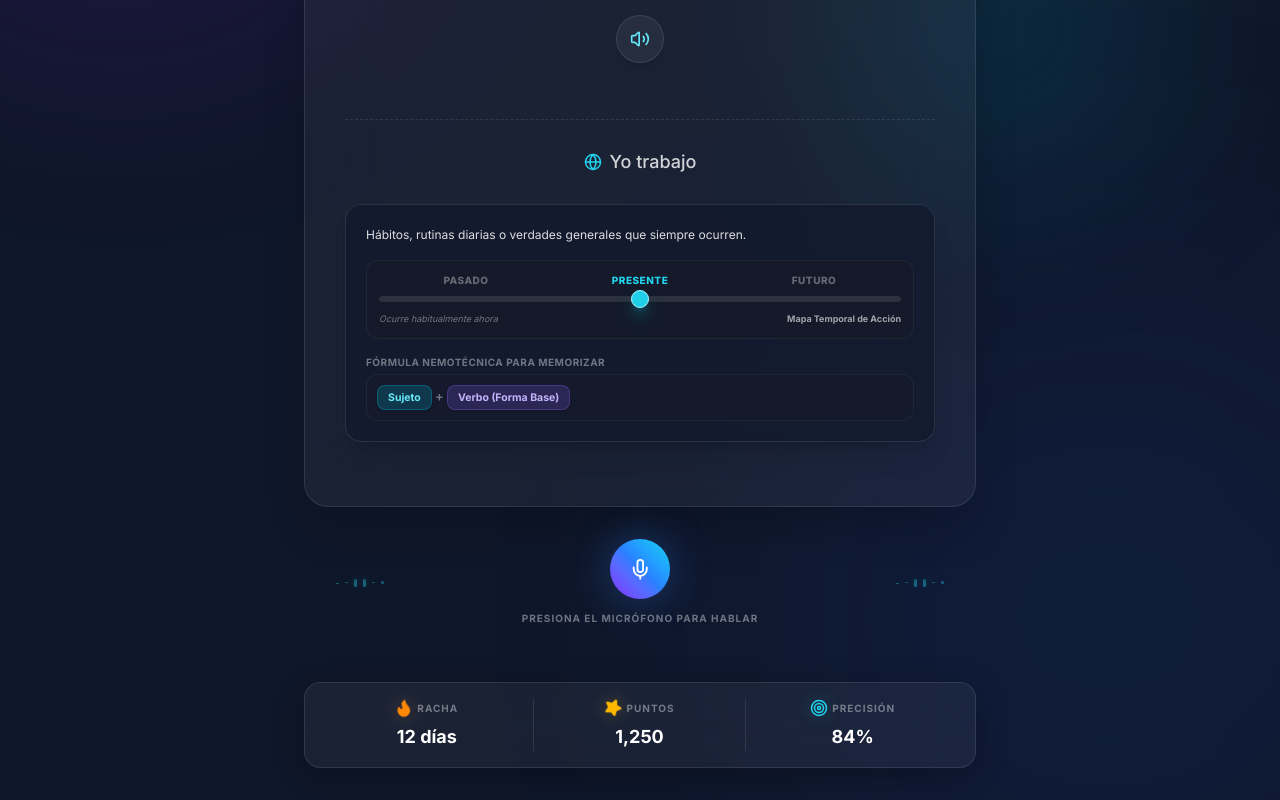
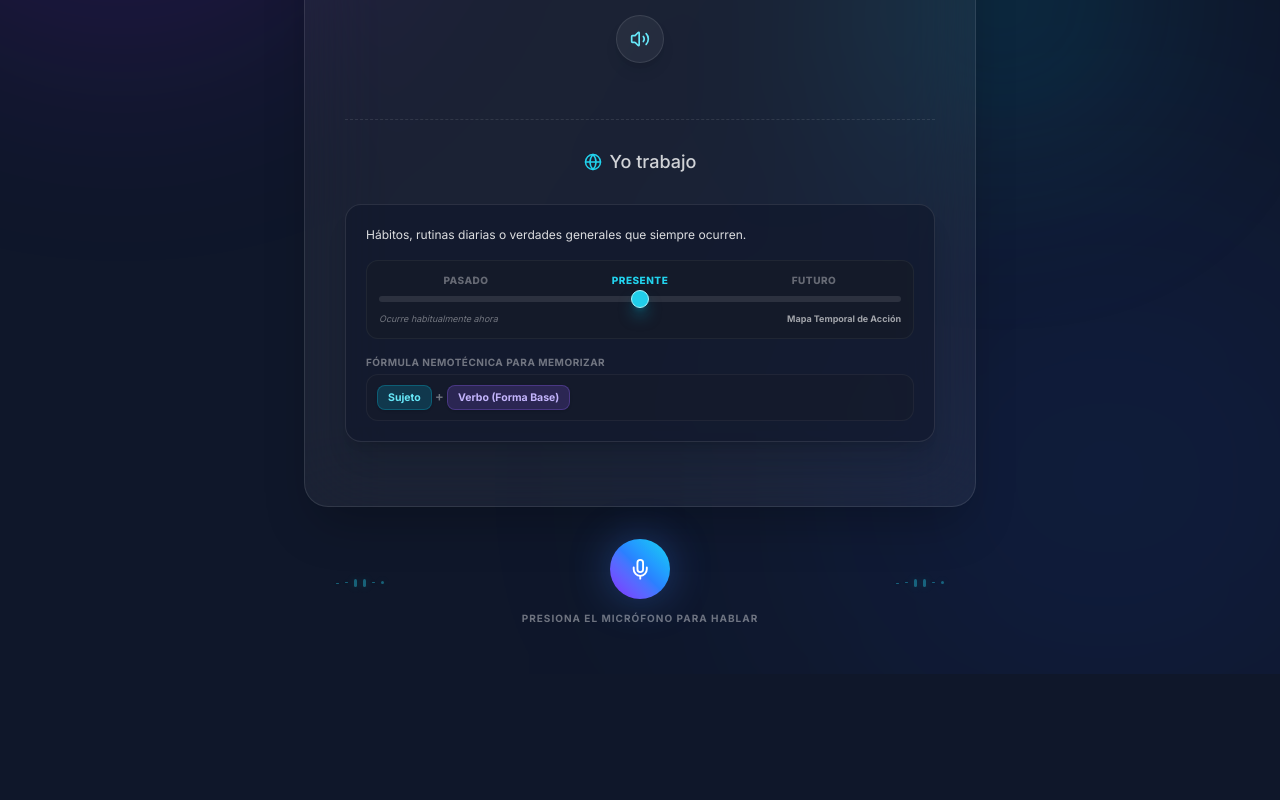
Before and after one commit to BigMooreApps/Verbora, a React (Vite) app: page / in a window 1280 px wide. Shown: the part 360-1160 px from the top of the page. After the commit the page ends 1034 px from the top, so only its background shows below. Built offline with nearby package versions, Linux system fonts and the light colour scheme.

Commit message:
UI: Remove StatsDashboard component from the main layout

```diff
--- a/src/App.tsx
+++ b/src/App.tsx
@@ -1196,10 +1196,6 @@ export default function App() {
           </span>
         </div>
 
-        {/* STATS ANALYTICS DASHBOARD */}
-        <div className="hidden sm:block">
-          <StatsDashboard stats={stats} />
-        </div>
 
         {/* MODAL PARA CONFIGURACIÓN DE VOZ */}
         <AnimatePresence>
```
